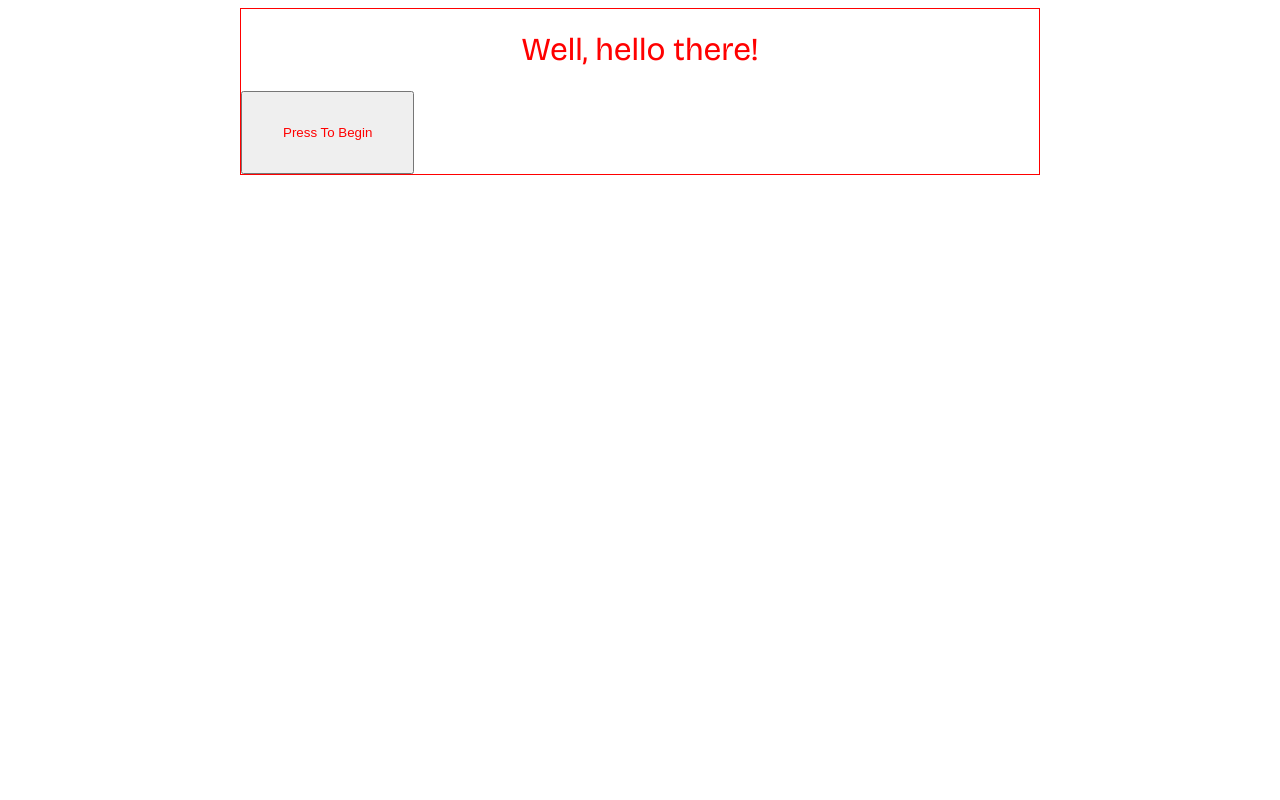
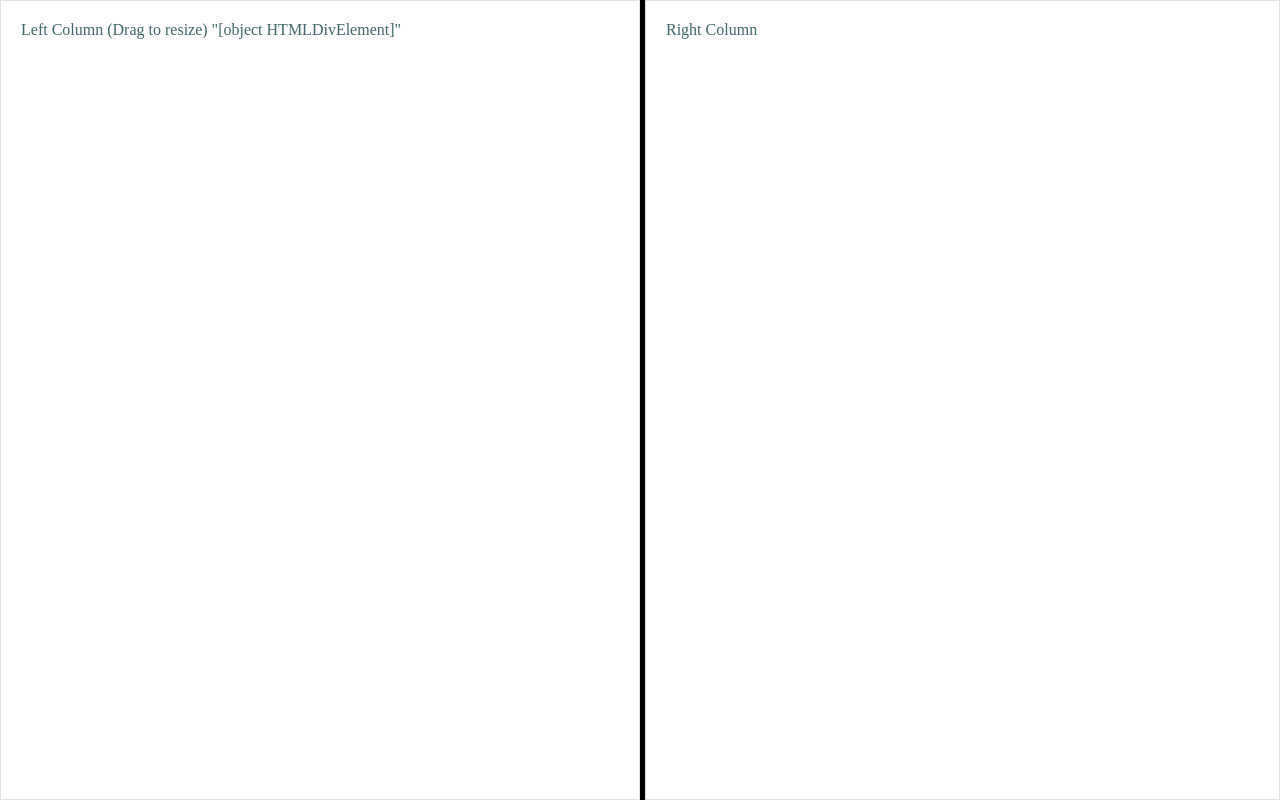
Before and after one commit to pcktbot/nuxt-testbench, a Nuxt app: page / in a window 1280 px wide. Built offline with nearby package versions, Linux system fonts and the light colour scheme.

Commit message:
working resizing frames

```diff
--- a/app.vue
+++ b/app.vue
@@ -1,8 +1,5 @@
 <template>
   <div>
-    <CardComponent>
-      <h1>Well, hello there!</h1>
-      <button class="btn">Press To Begin</button>
-    </CardComponent>
+    <ResizableColumns />
   </div>
 </template>
--- a/assets/index.scss
+++ b/assets/index.scss
@@ -3,5 +3,7 @@
 
 *, *::before, *::after {
   box-sizing: border-box;
-  color: red;
+  color: #406769;
+  margin: 0;
+  padding: 0;
 }
--- /dev/null
+++ b/components/ResizableColumns.vue
@@ -0,0 +1,62 @@
+<template>
+  <div class="container">
+    <div class="column" ref="leftColumn" @mousedown="initResize" style="width: 50dvw;">
+      Left Column (Drag to resize) {{ leftColumn }}
+    </div>
+    <div class="resizer" @mousedown.prevent="initResize"></div>
+    <div class="column" style="flex-grow: 1;">
+      Right Column
+    </div>
+  </div>
+</template>
+
+<script setup lang="ts">
+import { ref } from 'vue';
+
+interface ColumnElement extends HTMLElement {
+  offsetWidth: number;
+}
+
+const leftColumn = ref<ColumnElement | null>(null);
+
+const initResize: (event: MouseEvent) => void = (event) => {
+  if (!leftColumn.value) return;
+
+  const startX = event.clientX;
+  const startWidth = leftColumn.value.offsetWidth;
+
+  const doResize = (moveEvent: MouseEvent) => {
+    const currentWidth = startWidth + (moveEvent.clientX - startX);
+    if (leftColumn.value) {
+      leftColumn.value.style.width = `${currentWidth}px`;
+    }
+  };
+
+  const stopResize = () => {
+    window.removeEventListener('mousemove', doResize);
+    window.removeEventListener('mouseup', stopResize);
+  };
+
+  window.addEventListener('mousemove', doResize);
+  window.addEventListener('mouseup', stopResize);
+};
+</script>
+
+
+<style scoped>
+.container {
+  display: flex;
+  height: 100dvh;
+  background-color: #f8f9fa;
+}
+.column {
+  padding: 20px;
+  background-color: #ffffff;
+  border: 1px solid #dee2e6;
+}
+.resizer {
+  cursor: col-resize;
+  background-color: #000;
+  width: 5px;
+}
+</style>
```
